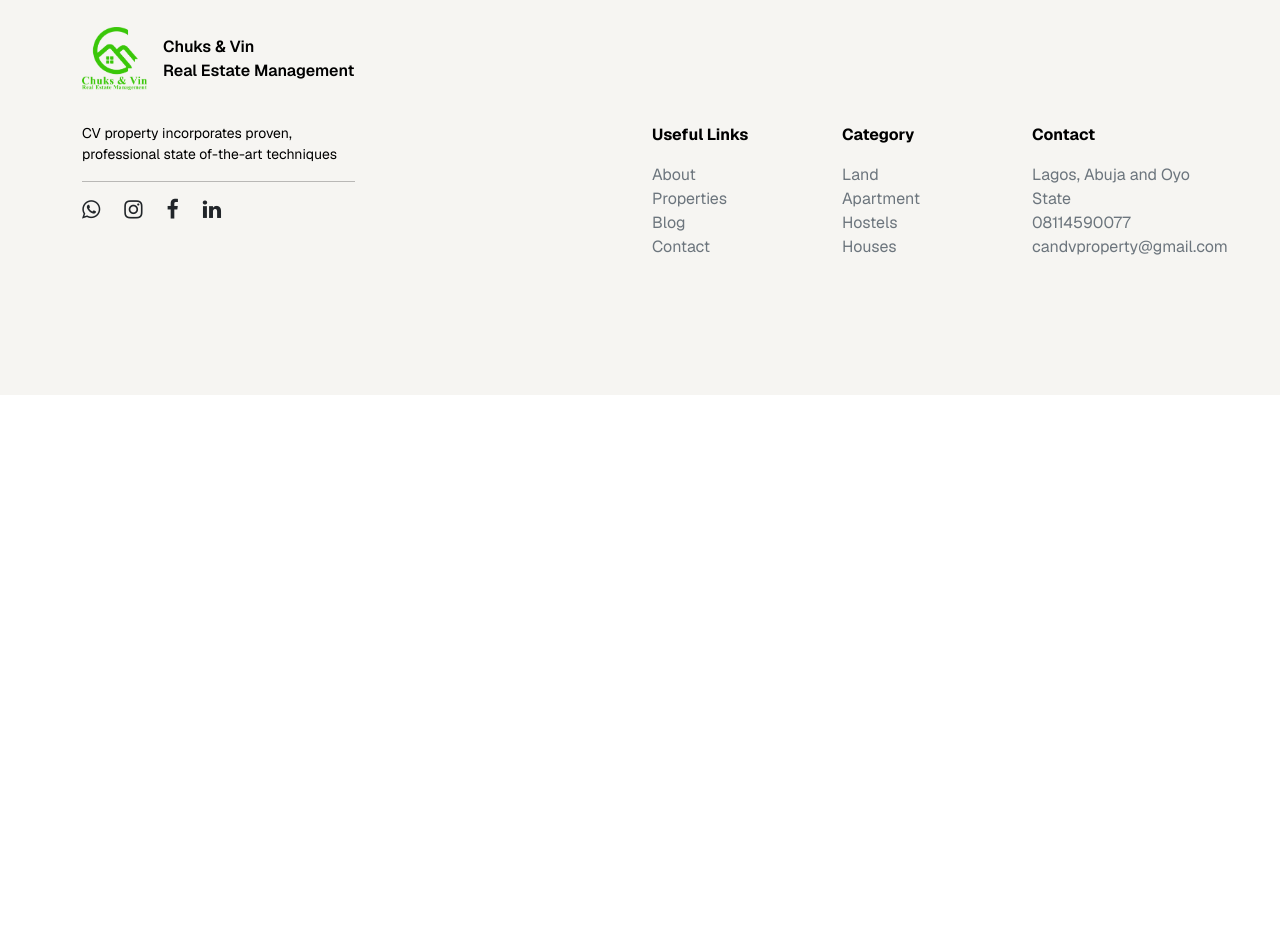
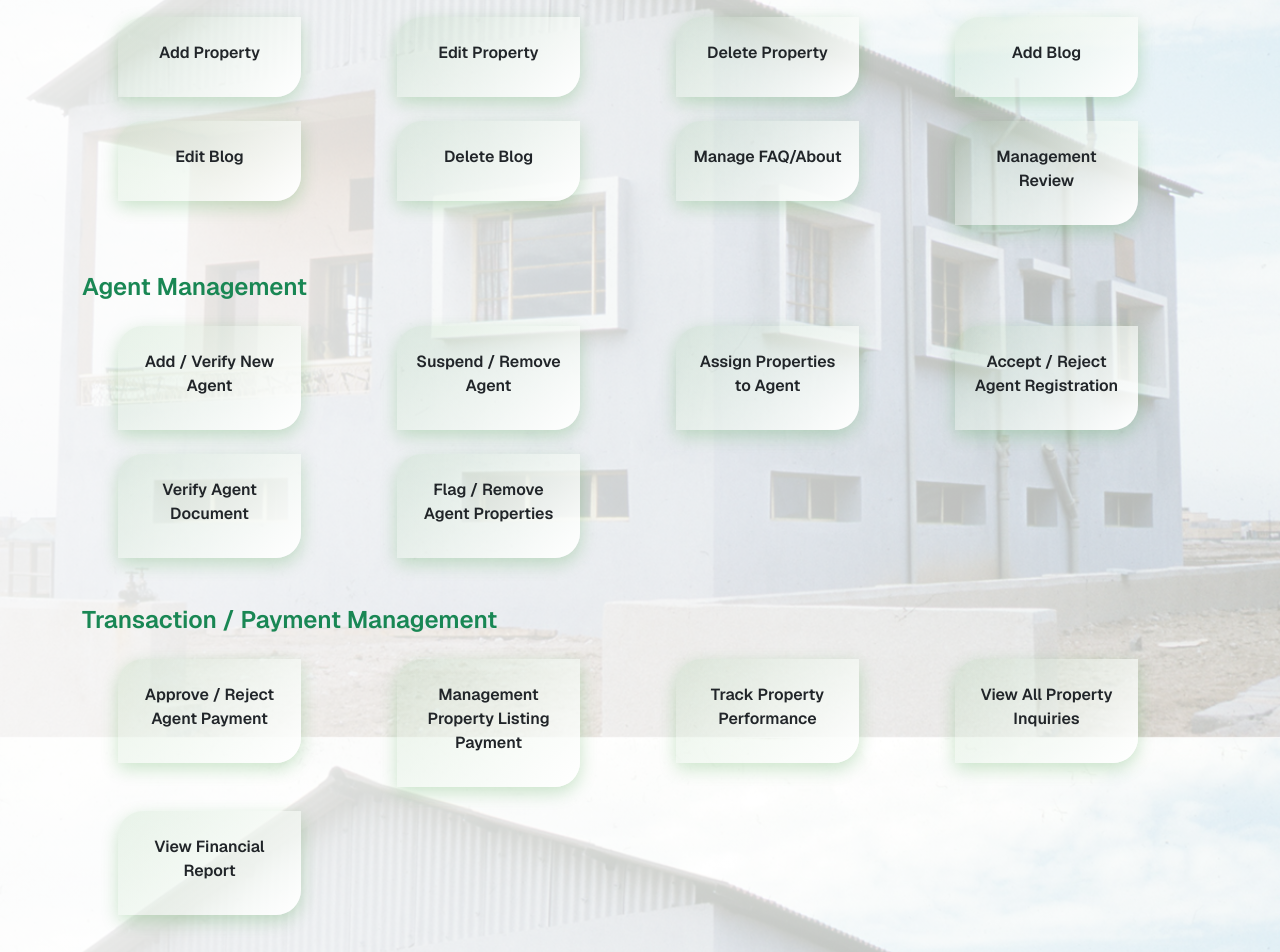
Before and after one commit to Saytzeff-D/CV-Web-FE, a React (Create React App) app: page /admin/dashboard in a window 1280 px wide. Shown: the part 381-1333 px from the top of the page. Before the commit the page ends 800 px from the top, so only its background shows below. Built offline with nearby package versions, Linux system fonts and the light colour scheme.

Commit message:
feat: working on the dashboard

```diff
--- a/src/App.js
+++ b/src/App.js
@@ -12,6 +12,10 @@ import ApartmentDetails from './pages/user/main/ApartmentDetails';
 import LandDetails from './pages/user/main/LandDetails';
 import CreateAccount from './pages/user/auth/CreateAccount';
 import Login from './pages/user/auth/Login';
+import VerifyEmail from './pages/user/auth/VerifyEmail';
+import ForgotPassword from './pages/user/auth/ForgotPassword';
+import ResetPassword from './pages/user/auth/ResetPassword';
+import AdminDashboard from './pages/admin/dashboard';
 
 function App() {
   return (
@@ -27,8 +31,12 @@ function App() {
         <Route path='/apartment/:type/:id' element={<ApartmentDetails />} />
         <Route path='/land/:type/:id' element={<LandDetails />} />
         <Route path='/create-account' element={<CreateAccount />} />
+        <Route path='/create-account/verify' element={<VerifyEmail />} />
         <Route path='/login' element={<Login />} />
+        <Route path='/forgot-password' element={<ForgotPassword />} />
+        <Route path='/reset-password' element={<ResetPassword />} />
         <Route path='/contact' element={<Contact />} />
+        <Route path='/admin/dashboard' element={<AdminDashboard />} />
         <Route path='*' element={<NotFound />} />
       </Routes>
       </BrowserRouter>
--- /dev/null
+++ b/src/pages/admin/dashboard.js
@@ -0,0 +1,107 @@
+import React from "react";
+import Navbar from "../../components/Navbar";
+
+const AdminDashboard = () => {
+  return (
+    <div className="bg-admin">
+        <div className="inner-bg-admin">
+            <Navbar />
+            <div className="container py-5">
+            {/* ===== Header ===== */}
+            <header className="mb-5">
+                <p className="gradient-text fw-semibold display-3 py-md-5 py-3 about-text">
+                    Administrator<br /> Dashboard
+                </p>
+            </header>
+
+            {/* ===== Property / Content Management ===== */}
+            <section className="mb-5">
+                <h4 className="fw-semibold mb-4 text-success">
+                Property / Content Management
+                </h4>
+                <div className="row g-4 w-100">
+                {[
+                    "Add Property",
+                    "Edit Property",
+                    "Delete Property",
+                    "Add Blog",
+                    "Edit Blog",
+                    "Delete Blog",
+                    "Manage FAQ/About",
+                    "Management Review",
+                ].map((title, i) => (
+                    <div key={i} className="col-6 col-md-3 px-md-5 px-2">
+                    <div
+                        className="card text-center fw-semibold shadow-sm border-success card-custom"
+                        onMouseEnter={(e) => (e.currentTarget.style.transform = "scale(1.03)")}
+                        onMouseLeave={(e) => (e.currentTarget.style.transform = "scale(1)")}
+                    >
+                        <div className="card-body py-4">
+                        <p className="card-title fw-medium mb-2">{title}</p>
+                        <i className="bi bi-plus-lg text-success fs-5"></i>
+                        </div>
+                    </div>
+                    </div>
+                ))}
+                </div>
+            </section>
+
+            {/* ===== Agent Management ===== */}
+            <section className="mb-5">
+                <h4 className="fw-semibold mb-4 text-success">Agent Management</h4>
+                <div className="row g-4 w-100">
+                {[
+                    "Add / Verify New Agent",
+                    "Suspend / Remove Agent",
+                    "Assign Properties to Agent",
+                    "Accept / Reject Agent Registration",
+                    "Verify Agent Document",
+                    "Flag / Remove Agent Properties",
+                ].map((title, i) => (
+                    <div key={i} className="col-6 col-md-3 px-md-5 px-2">
+                    <div
+                        className="card text-center fw-semibold shadow-sm border-success card-custom"
+                    >
+                        <div className="card-body py-4">
+                        <p className="card-title fw-medium mb-2">{title}</p>
+                        <i className="bi bi-person-check text-success fs-5"></i>
+                        </div>
+                    </div>
+                    </div>
+                ))}
+                </div>
+            </section>
+
+            {/* ===== Transaction / Payment Management ===== */}
+            <section>
+                <h4 className="fw-semibold mb-4 text-success">
+                Transaction / Payment Management
+                </h4>
+                <div className="row g-4 w-100">
+                {[
+                    "Approve / Reject Agent Payment",
+                    "Management Property Listing Payment",
+                    "Track Property Performance",
+                    "View All Property Inquiries",
+                    "View Financial Report",
+                ].map((title, i) => (
+                    <div key={i} className="col-6 col-md-3 px-md-5 px-2">
+                    <div
+                        className="card text-center fw-semibold shadow-sm border-success card-custom"
+                    >
+                        <div className="card-body py-4">
+                        <p className="card-title fw-medium mb-2">{title}</p>
+                        <i className="bi bi-credit-card text-success fs-5"></i>
+                        </div>
+                    </div>
+                    </div>
+                ))}
+                </div>
+            </section>
+            </div>
+        </div>
+    </div>
+  );
+}
+
+export default AdminDashboard;
```
